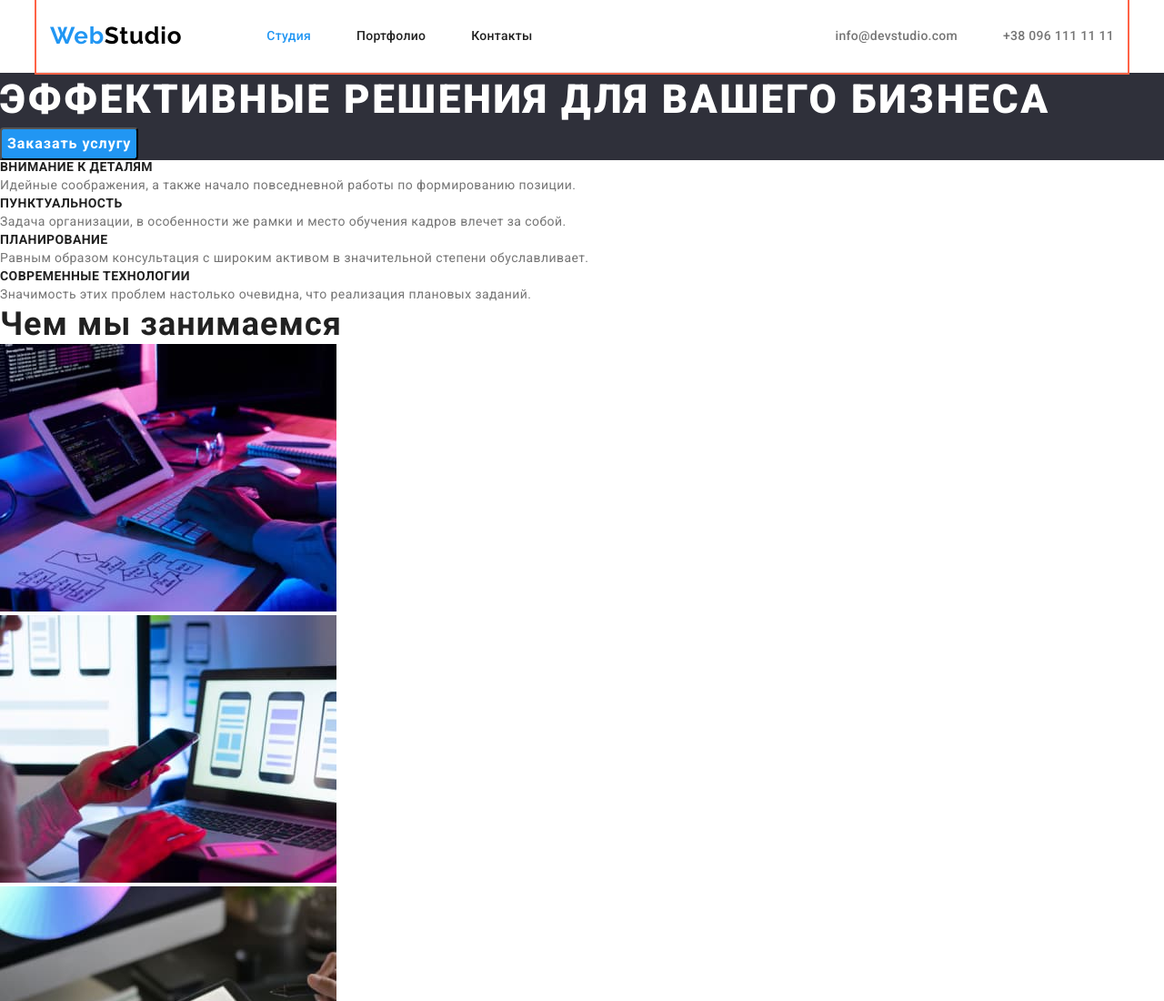
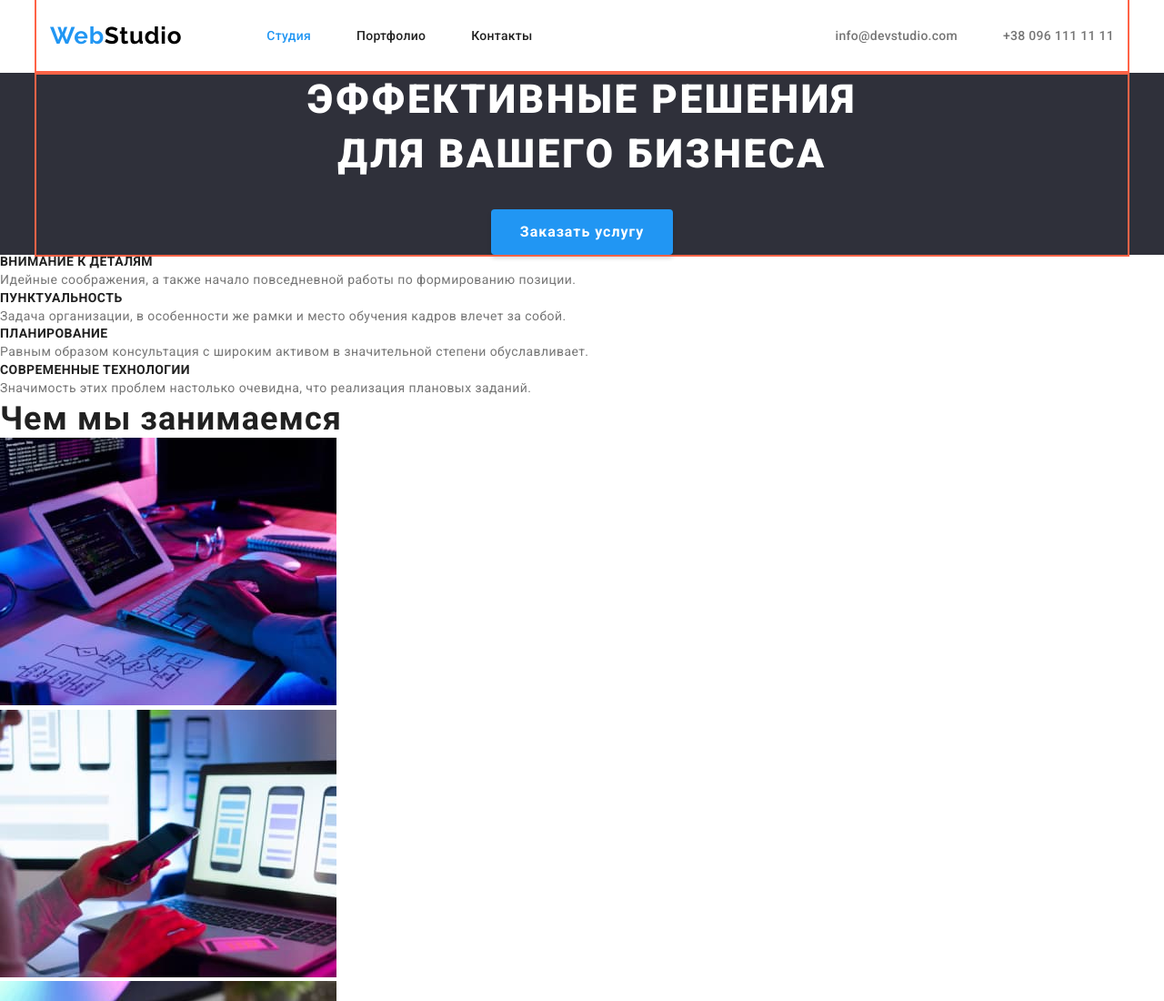
Before and after one commit to Landar-S/goit-markup-hw-03, a plain HTML site: page index.html in a window 1280 px wide. Shown: the top 1100 px of the page at 91% size. Drawn offline with nearby package versions, Linux system fonts and the light colour scheme.

Commit message:
розмістив банер

```diff
--- a/css/styles.css
+++ b/css/styles.css
@@ -136,9 +136,14 @@ body {
 
 .hero {
   background-color: #2f303a;
+  text-align: center;
 }
 
 .hero-title {
+  max-width: 696px;
+  margin-bottom: 30px;
+  margin-left: auto;
+  margin-right: auto;
   font-weight: 900;
   font-size: 44px;
   line-height: 1.36;
@@ -148,6 +153,9 @@ body {
 }
 
 .hero-btn {
+  min-width: 200px;
+  height: 50px;
+
   font-family: inherit;
   cursor: pointer;
   font-weight: 700;
@@ -156,7 +164,9 @@ body {
   letter-spacing: 0.06em;
   color: var(--title-bg-color);
   background-color: var(--accent-color);
+  box-shadow: 0px 4px 4px rgba(0, 0, 0, 0.15);
   border-radius: 4px;
+  border-color: transparent;
 }
 
 .hero-btn:hover,
--- a/index.html
+++ b/index.html
@@ -51,8 +51,10 @@
     <main>
       <!-- баннер -->
       <section class="hero">
-        <h1 class="hero-title">Эффективные решения для вашего бизнеса</h1>
-        <button type="button" class="hero-btn">Заказать услугу</button>
+        <div class="container">
+          <h1 class="hero-title">Эффективные решения для вашего бизнеса</h1>
+          <button type="button" class="hero-btn">Заказать услугу</button>
+        </div>
       </section>
 
       <!-- Особенности -->
```
